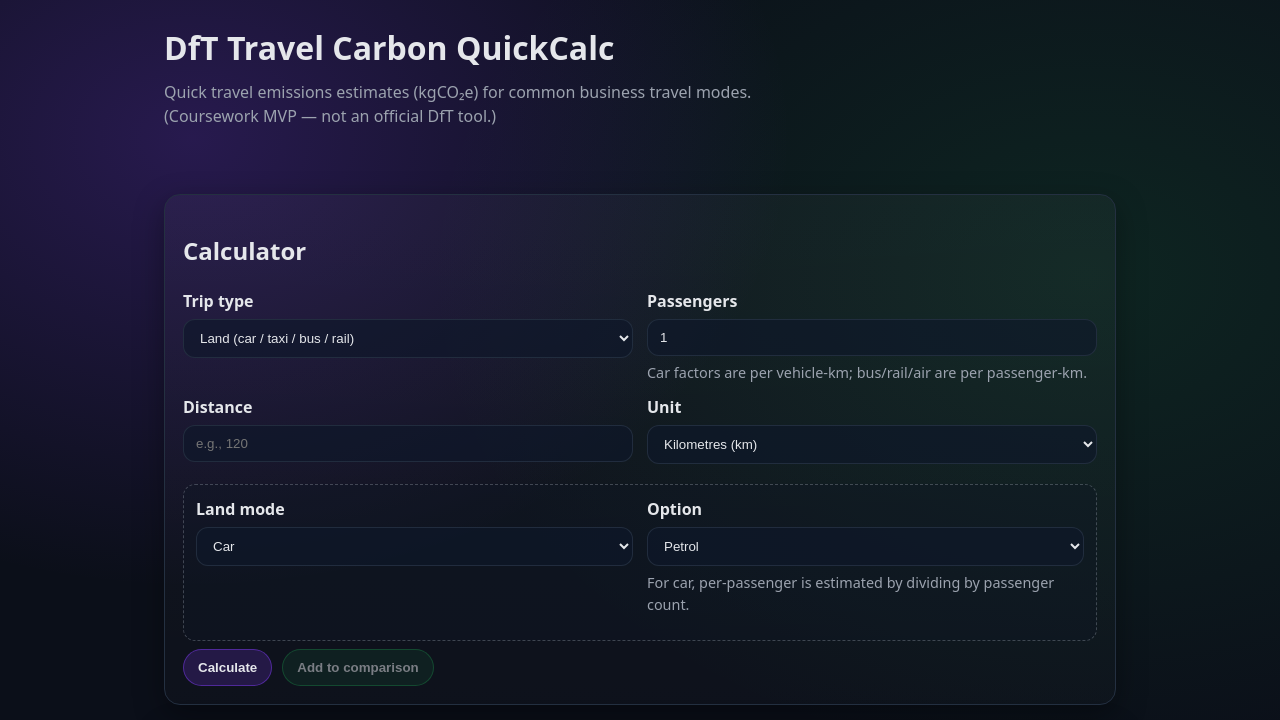
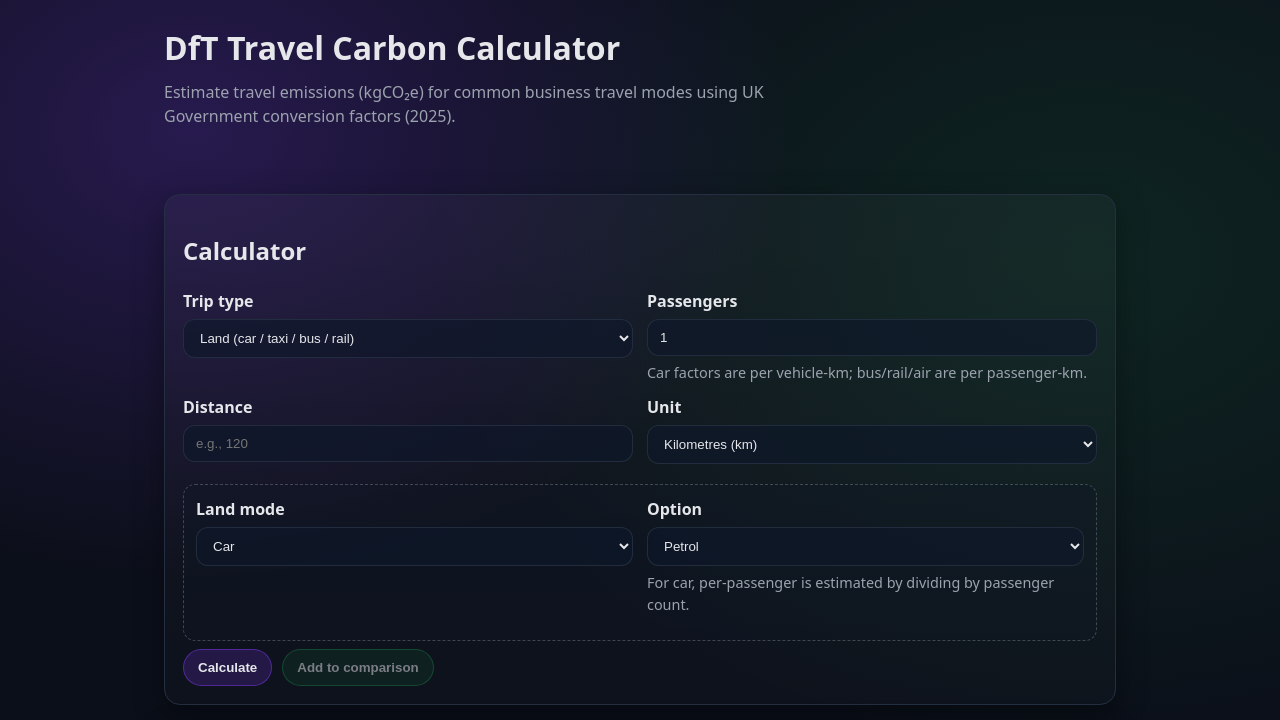
Before and after one commit to dhi-verma/dft-travel-carbon-app, a website: page index.html in a window 1280 px wide. Shown: the top 720 px of the page. Drawn offline with Linux system fonts and the light colour scheme.

Commit message:
Update index.html

```diff
--- a/index.html
+++ b/index.html
@@ -10,10 +10,9 @@
 
 <body>
   <header class="container">
-    <h1>DfT Travel Carbon QuickCalc</h1>
+    <h1>DfT Travel Carbon Calculator</h1>
     <p class="subtitle">
-      Quick travel emissions estimates (kgCO₂e) for common business travel modes.
-      (Coursework MVP — not an official DfT tool.)
+      Estimate travel emissions (kgCO₂e) for common business travel modes using UK Government conversion factors (2025).
     </p>
   </header>
 
@@ -159,10 +158,6 @@
     </section>
   </main>
 
-  <footer class="container footer">
-    <p class="muted small">Built for NCHNAP688 Software Engineering AE1.</p>
-  </footer>
-
   <script src="src/factors.js"></script>
   <script src="src/calc.js"></script>
   <script src="script.js"></script>
```
